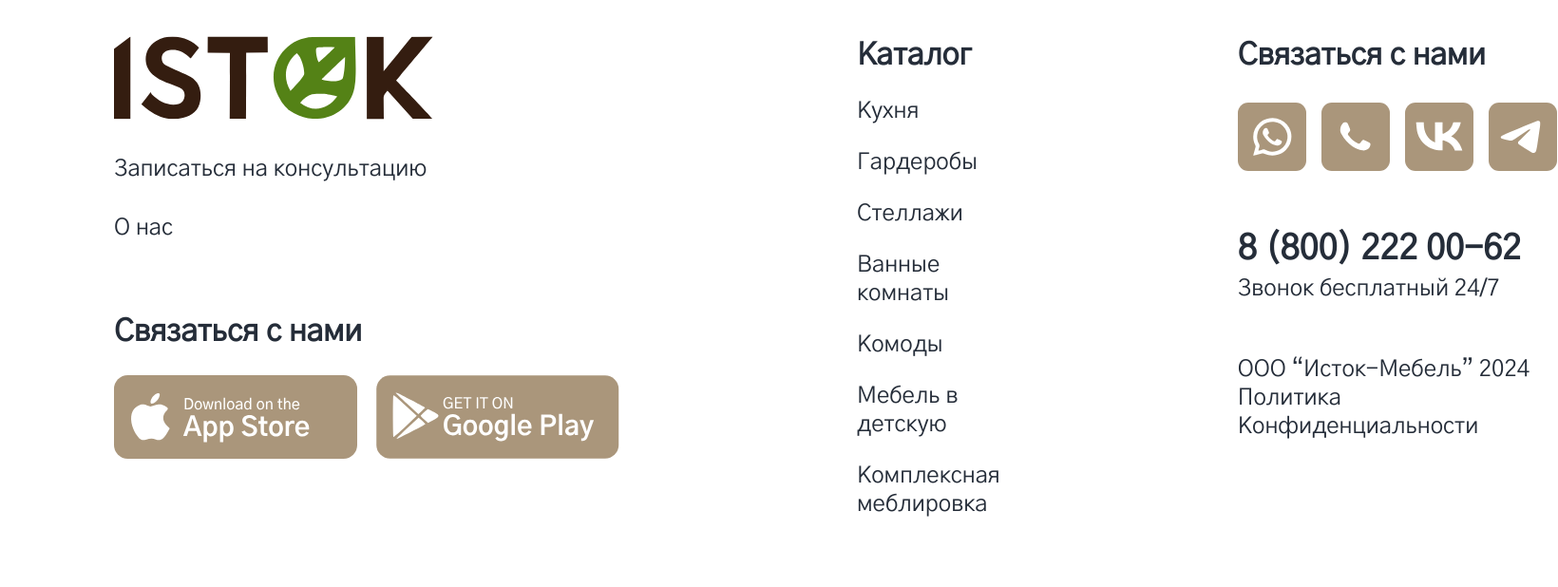
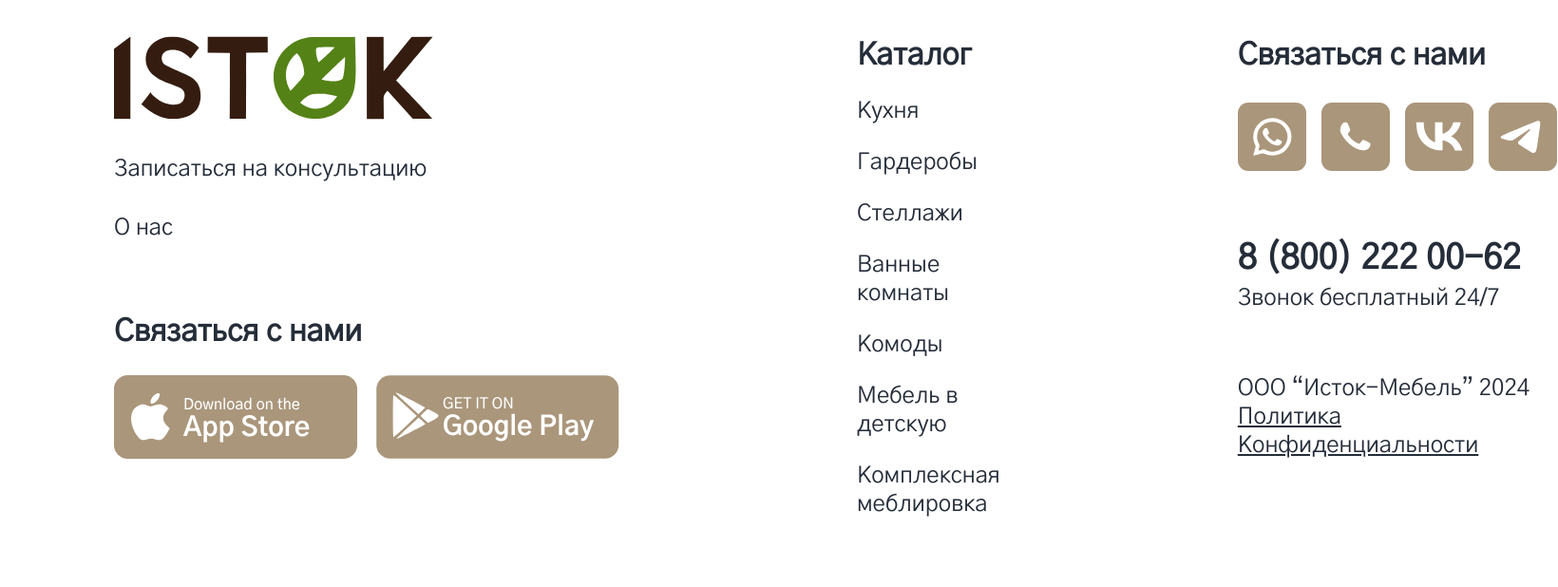
Before and after one commit to juliakarabasova/megahackathon_istok_22, a Python web app: template templates/about_us.html in a window 1640 px wide. Shown: the part 2970-3588 px from the top of the page at 95% size. Run offline with Jinja, Linux system fonts and the light colour scheme; the template is opened without the code that fills it, so the values that code supplies are empty.

Commit message:
ChangeFile

```diff
--- a/static/styles.css
+++ b/static/styles.css
@@ -71,6 +71,7 @@ body {
     line-height: 37.5px;
     text-align: left;
     margin-top: 46px;
+    cursor: pointer;
 }
 
 .advertising__container {
@@ -304,7 +305,6 @@ body {
     flex-wrap: nowrap;
     gap: 16px;
     margin-top: 30px;
-
 }
 
 .footer__contacts_company {
@@ -312,7 +312,7 @@ body {
     font-weight: 400;
     line-height: 30px;
     color: #252D39;
-    margin-top: 55px;
+    margin-top: 65px;
 }
 
 .footer__contacts_company_span {
@@ -320,6 +320,14 @@ body {
     font-weight: 600;
     line-height: 54px;
     text-align: left;
+}
+
+.footer__contacts_company_underlining {
+    text-decoration: underline;
+}
+
+.icon_img {
+    cursor: pointer;
 }
 
 .hero {
--- a/templates/about_us.html
+++ b/templates/about_us.html
@@ -178,7 +178,7 @@
                         </div>
                         <p class="footer__contacts_company"><span class="footer__contacts_company_span">8 (800) 222 00-62</span> <br>
                             Звонок бесплатный 24/7</p>
-                        <p class="footer__contacts_company">ООО “Исток-Мебель” 2024 <br>Политика Конфиденциальности</p>
+                        <p class="footer__contacts_company">ООО “Исток-Мебель” 2024 <br><span class="footer__contacts_company_underlining">Политика Конфиденциальности</span> </p>
                     </div>
 
             </footer>
--- a/templates/catalog.html
+++ b/templates/catalog.html
@@ -215,7 +215,7 @@
                         </div>
                         <p class="footer__contacts_company"><span class="footer__contacts_company_span">8 (800) 222 00-62</span> <br>
                             Звонок бесплатный 24/7</p>
-                        <p class="footer__contacts_company">ООО “Исток-Мебель” 2024 <br>Политика Конфиденциальности</p>
+                        <p class="footer__contacts_company">ООО “Исток-Мебель” 2024 <br><span class="footer__contacts_company_underlining">Политика Конфиденциальности</span> </p>
                     </div>
 
             </footer>
--- a/templates/type_of_furniture.html
+++ b/templates/type_of_furniture.html
@@ -166,7 +166,7 @@
                         </div>
                         <p class="footer__contacts_company"><span class="footer__contacts_company_span">8 (800) 222 00-62</span> <br>
                             Звонок бесплатный 24/7</p>
-                        <p class="footer__contacts_company">ООО “Исток-Мебель” 2024 <br>Политика Конфиденциальности</p>
+                        <p class="footer__contacts_company">ООО “Исток-Мебель” 2024 <br><span class="footer__contacts_company_underlining">Политика Конфиденциальности</span> </p>
                     </div>
 
             </footer>
```
